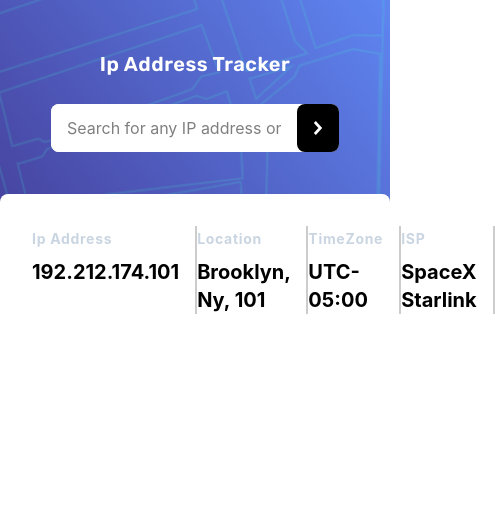
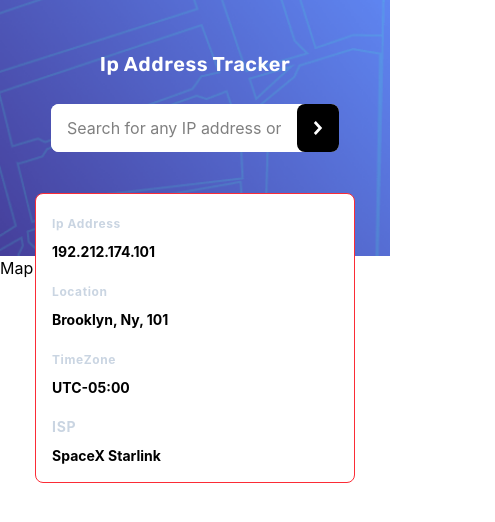
Before and after one commit to jawad-mwadama/ip-address-tracker, a React (Vite) app: page / in a window 390 px wide. Shown: the top 522 px of the page, 495 px wide, since content can reach past the window. Built offline with nearby package versions, Linux system fonts and the light colour scheme.

Commit message:
added ab

```diff
--- a/src/Components/Results/Results.tsx
+++ b/src/Components/Results/Results.tsx
@@ -1,35 +1,35 @@
-import React from "react";
-
 export default function Results() {
   return (
-    <div className="absolute top-[32%] left-1/2 w-full -translate-x-1/2 -translate-y-1/2 rounded-lg bg-white">
-      <div className="flex p-8">
-        <div className="border-r-2 border-black/20 pr-4">
-          <span className="text-sm font-bold tracking-wider text-slate-300">
+    <div className="absolute top-[40%] left-1/2 w-xs -translate-x-1/2 -translate-y-1/2 rounded-lg border border-red-500 bg-white sm:top-[32%] sm:w-2xl md:w-3xl">
+      <div className="flex flex-col gap-4 p-4 sm:p-8 md:flex-row">
+        <div className="border-black/20 pr-4 md:border-r-2">
+          <span className="text-xs font-bold tracking-wider text-slate-300 md:text-sm">
             Ip Address
           </span>
-          <h3 className="pt-2 text-xl font-bold">192.212.174.101</h3>
+          <h3 className="pt-2 text-sm font-bold sm:text-xl">192.212.174.101</h3>
         </div>
 
-        <div className="border-r-2 border-black/20 pr-4">
-          <span className="text-sm font-bold tracking-wider text-slate-300">
+        <div className="border-black/20 pr-4 md:border-r-2">
+          <span className="text-xs font-bold tracking-wider text-slate-300 md:text-sm">
             Location
           </span>
-          <h3 className="pt-2 text-xl font-bold">Brooklyn, Ny, 101</h3>
+          <h3 className="pt-2 text-sm font-bold sm:text-xl">
+            Brooklyn, Ny, 101
+          </h3>
         </div>
 
-        <div className="border-r-2 border-black/20 pr-4">
-          <span className="text-sm font-bold tracking-wider text-slate-300">
+        <div className="border-black/20 pr-4 md:border-r-2">
+          <span className="text-xs font-bold tracking-wider text-slate-300 md:text-sm">
             TimeZone
           </span>
-          <h3 className="pt-2 text-xl font-bold">UTC-05:00</h3>
+          <h3 className="pt-2 text-sm font-bold sm:text-xl">UTC-05:00</h3>
         </div>
 
-        <div className="border-r-2 border-black/20 pr-4">
+        <div className="pr-4">
           <span className="text-sm font-bold tracking-wider text-slate-300">
             ISP
           </span>
-          <h3 className="pt-2 text-xl font-bold">SpaceX Starlink</h3>
+          <h3 className="pt-2 text-sm font-bold sm:text-xl">SpaceX Starlink</h3>
         </div>
       </div>
     </div>
```
